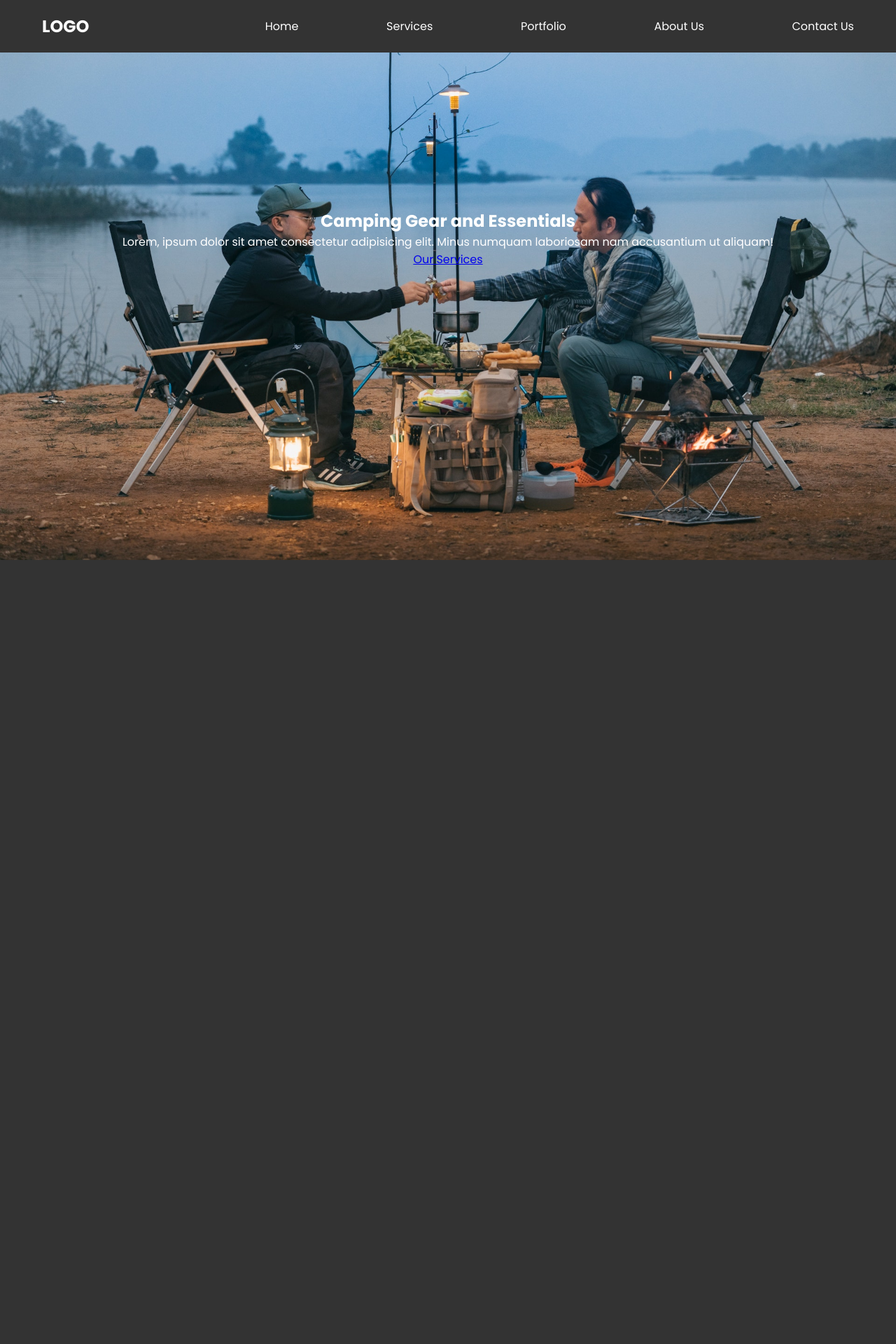
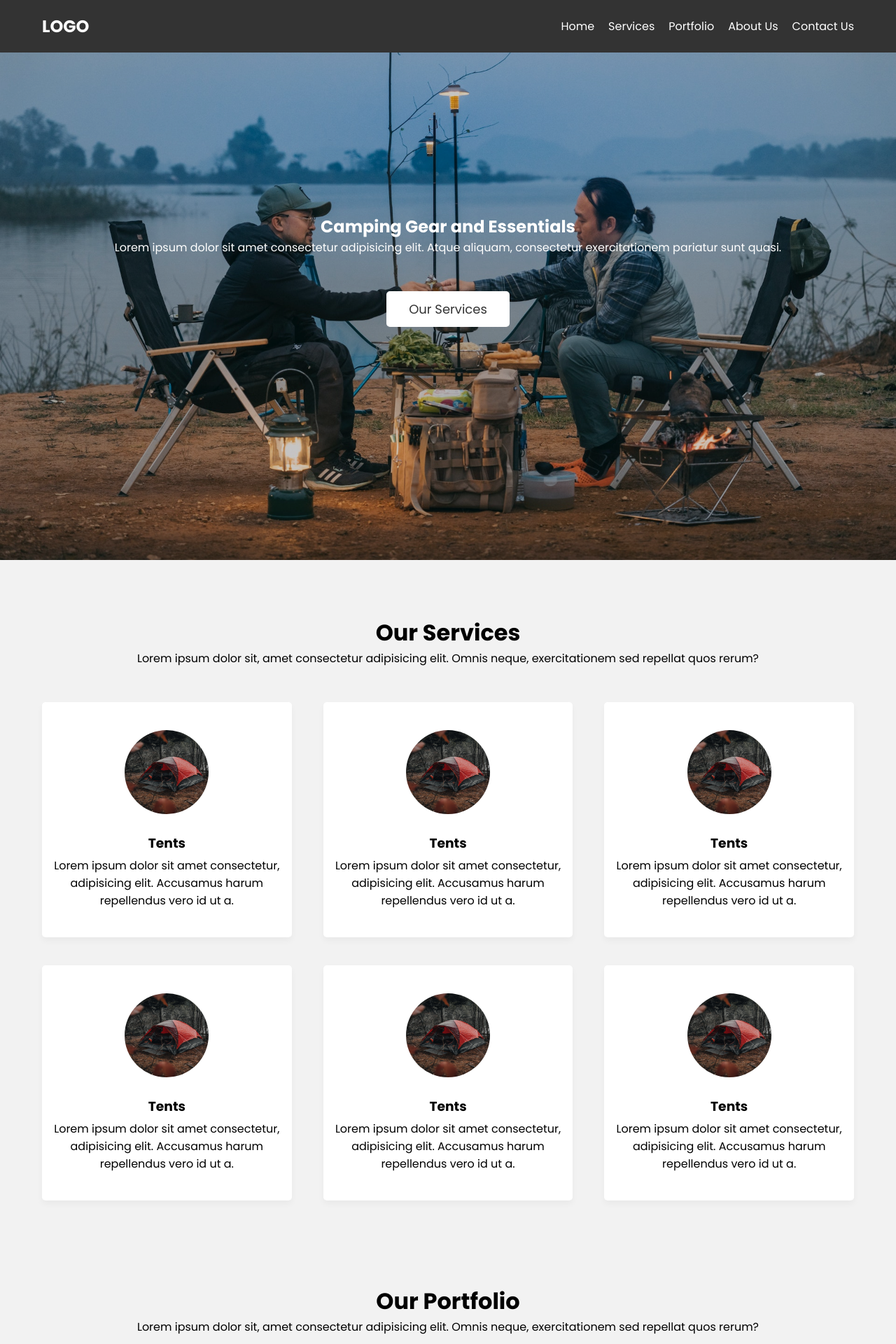
Before and after one commit to SageTheDM/KSSM293, a PHP site: page /codingNepal/index.html in a window 1280 px wide. Shown: the top 1920 px of the page at 70% size. Before the commit the page ends 800 px from the top, so only its background shows below. Run offline with PHP 8.4, Linux system fonts and the light colour scheme; some libraries are stand-ins or nearby versions.

Commit message:
Coding Nepal scool

```diff
--- a/codingNepal/index.html
+++ b/codingNepal/index.html
@@ -1,40 +1,213 @@
 <!DOCTYPE html>
 <html lang="en">
+
 <head>
     <meta charset="UTF-8">
     <meta name="viewport" content="width=device-width, initial-scale=1.0">
+    <title>Camping Gear Website | CodingNepal</title>
     <link rel="stylesheet" href="styles.css">
-    <title>Camping Gear Website | CodingNepal</title>
+    <script src="https://kit.fontawesome.com/18ba2e6d37.js" crossorigin="anonymous"></script>
 </head>
+
 <body>
     <header>
         <nav class="navbar container flex">
             <h2 class="logo"><a href="#">LOGO</a></h2>
-
-            <ul class="nav-links flex"></ul>
+            <ul class="nav-links flex">
                 <li><a href="#home">home</a></li>
                 <li><a href="#services">services</a></li>
                 <li><a href="#portfolio">portfolio</a></li>
-                <li><a href="#about us">about us</a></li>
-                <li><a href="#contact us">contact us</a></li>
+                <li><a href="#about">about us</a></li>
+                <li><a href="#contact">contact us</a></li>
             </ul>
         </nav>
     </header>
 
     <section class="homepage" id="home">
-       <div class="content flex">
+        <div class="content flex">
             <div class="text">
-                <h2>Camping Gear and Essentials</h2>
-                <p>
-                    Lorem, ipsum dolor sit amet consectetur adipisicing elit. Minus numquam laboriosam nam accusantium ut aliquam!
+                <h1>Camping Gear and Essentials</h1>
+                <p>Lorem ipsum dolor sit amet consectetur adipisicing elit. Atque aliquam, consectetur exercitationem
+                    pariatur sunt quasi.</p>
+            </div>
+            <a href="#services">Our Services</a>
+        </div>
+    </section>
+
+    <section class="services" id="services">
+        <div class="container">
+            <div class="section-title">
+                <h2>Our Services</h2>
+                <p>Lorem ipsum dolor sit, amet consectetur adipisicing elit. Omnis neque, exercitationem sed repellat
+                    quos rerum?</p>
+            </div>
+
+            <ul class="cards flex">
+                <li class="card">
+                    <img src="images/tents.jpg" alt="serviceImg">
+                    <h3>Tents</h3>
+                    <p>Lorem ipsum dolor sit amet consectetur, adipisicing elit. Accusamus harum repellendus vero id ut
+                        a.</p>
+
+                </li>
+                <li class="card">
+                    <img src="images/tents.jpg" alt="serviceImg">
+                    <h3>Tents</h3>
+                    <p>Lorem ipsum dolor sit amet consectetur, adipisicing elit. Accusamus harum repellendus vero id ut
+                        a.</p>
+
+                </li>
+                <li class="card">
+                    <img src="images/tents.jpg" alt="serviceImg">
+                    <h3>Tents</h3>
+                    <p>Lorem ipsum dolor sit amet consectetur, adipisicing elit. Accusamus harum repellendus vero id ut
+                        a.</p>
+
+                </li>
+                <li class="card">
+                    <img src="images/tents.jpg" alt="serviceImg">
+                    <h3>Tents</h3>
+                    <p>Lorem ipsum dolor sit amet consectetur, adipisicing elit. Accusamus harum repellendus vero id ut
+                        a.</p>
+
+                </li>
+                <li class="card">
+                    <img src="images/tents.jpg" alt="serviceImg">
+                    <h3>Tents</h3>
+                    <p>Lorem ipsum dolor sit amet consectetur, adipisicing elit. Accusamus harum repellendus vero id ut
+                        a.</p>
+
+                </li>
+                <li class="card">
+                    <img src="images/tents.jpg" alt="serviceImg">
+                    <h3>Tents</h3>
+                    <p>Lorem ipsum dolor sit amet consectetur, adipisicing elit. Accusamus harum repellendus vero id ut
+                        a.</p>
+
+                </li>
+            </ul>
+        </div>
+    </section>
+    <section class="portfolio" id="portfolio">
+        <div class="container">
+            <div class="section-title">
+                <h2>Our Portfolio</h2>
+                <p>Lorem ipsum dolor sit, amet consectetur adipisicing elit. Omnis neque, exercitationem sed repellat
+                    quos rerum?</p>
+            </div>
+            <ul class="cards flex">
+                <li class="card">
+                    <img src="images/camping-1.jpg" alt="serviceImg">
+                    <h3>Mountain Hiking</h3>
+                    <p>Lorem ipsum dolor sit amet consectetur, adipisicing elit. Accusamus harum repellendus vero id ut
+                        a.</p>
+                </li>
+                <li class="card">
+                    <img src="images/camping-1.jpg" alt="serviceImg">
+                    <h3>Mountain Hiking</h3>
+                    <p>Lorem ipsum dolor sit amet consectetur, adipisicing elit. Accusamus harum repellendus vero id ut
+                        a.</p>
+                </li>
+                <li class="card">
+                    <img src="images/camping-1.jpg" alt="serviceImg">
+                    <h3>Mountain Hiking</h3>
+                    <p>Lorem ipsum dolor sit amet consectetur, adipisicing elit. Accusamus harum repellendus vero id ut
+                        a.</p>
+                </li>
+                <li class="card">
+                    <img src="images/camping-1.jpg" alt="serviceImg">
+                    <h3>Mountain Hiking</h3>
+                    <p>Lorem ipsum dolor sit amet consectetur, adipisicing elit. Accusamus harum repellendus vero id ut
+                        a.</p>
+                </li>
+                <li class="card">
+                    <img src="images/camping-1.jpg" alt="serviceImg">
+                    <h3>Mountain Hiking</h3>
+                    <p>Lorem ipsum dolor sit amet consectetur, adipisicing elit. Accusamus harum repellendus vero id ut
+                        a.</p>
+                </li>
+                <li class="card">
+                    <img src="images/camping-1.jpg" alt="serviceImg">
+                    <h3>Mountain Hiking</h3>
+                    <p>Lorem ipsum dolor sit amet consectetur, adipisicing elit. Accusamus harum repellendus vero id ut
+                        a.</p>
+                </li>
+            </ul>
+        </div>
+    </section>
+    <section class="about" id="about">
+        <div class="container">
+            <div class="section-title">
+                <h2>About us</h2>
+                <p>Lorem ipsum dolor sit, amet consectetur adipisicing elit. Omnis neque, exercitationem sed repellat
+                    quos rerum?</p>
+            </div>
+
+            <div class="row company-info">
+                <h3>Our Story</h3>
+                <p>Lorem ipsum dolor sit amet consectetur adipisicing elit. Quam atque aliquid error a! Commodi a animi
+                    ex
+                    doloremque nostrum eos aperiam. Temporibus unde placeat quod sunt nihil aliquam commodi molestiae.
+                </p>
+
+                <h3>Our Vision</h3>
+                <p>Lorem ipsum dolor sit amet consectetur adipisicing elit. Quam atque aliquid error a! Commodi a animi
+                    ex
+                    doloremque nostrum eos aperiam. Temporibus unde placeat quod sunt nihil aliquam commodi molestiae.
                 </p>
             </div>
-            <a href="#services">Our Services</a>
-       </div>
+
+            <div class="row team">
+                <h3>Our Team</h3>
+                <ul>
+                    <li>
+                        John-Doe - Founder & CEO
+                    </li>
+                    <li>
+                        Jane Smith - Gear specialist
+                    </li>
+                    <li>
+                        John-Doe - Founder & CEO
+                    </li>
+                    <li>
+                        John-Doe - Founder & CEO
+                    </li>
+                </ul>
+            </div>
+        </div>
     </section>
+    <section class="contact" id="contact">
+        <div class="container">
+             <div class="section-title">
+                <h2>Contact us</h2>
+                <p>Lorem ipsum dolor sit, amet consectetur adipisicing elit. Omnis neque, exercitationem sed repellat
+                    quos rerum?</p>
+            </div>
+        </div>
 
+        <div class="row flex">
+            <div class="col information">
+                <div class="contact-details">
+                    <p><i class="fas fa-map-marker-alt"></i>12p Xampsite Avenue, Wilderness, CA 98765</p>
+                    <p><i class="fas fa-envelope"></i>info@photofuel.tech</p>
+                    <p><i class="fas fa-phone"></i>(123) 456-7890</p>
+                    <p><i class="fas fa-clock"></i>Monday - Friday: 9:00 AM - 5:00 PM</p>
+                    <p><i class="fas fa-clock"></i>Saturday: 10:00 AM - 3:00 PM</p>
+                    <p><i class="fas fa-clock"></i>Sunday: closed</p>
+                    <p><i class="fas fa-globe"></i>www.photofuel.tech</p>
+                </div>
+            </div>
 
+            <div class="col form">
+                <form action="#">
+                    <input type="text" placeholder="name*" required>
+                    <input type="email" placeholder="email*" required>
+                    <textarea placeholder="message*" required></textarea>
+                    <button id="submit" type="submit">send message</button>
+                </form>
+            </div>
+        </div>
+    </section>
+</body>
 
-
-</body>
 </html>
--- a/codingNepal/styles.css
+++ b/codingNepal/styles.css
@@ -1,13 +1,17 @@
 @import url('https://fonts.googleapis.com/css2?family=Poppins:ital,wght@0,100;0,200;0,300;0,400;0,500;0,600;0,700;0,800;0,900;1,100;1,200;1,300;1,400;1,500;1,600;1,700;1,800;1,900&display=swap');
 
-*{
-    font-family: "Poppins", sans-serif;
+* {
     margin: 0;
     padding: 0;
     box-sizing: border-box;
+    font-family: "Poppins", sans-serif;
 }
 
-header{
+body {
+    background: #f2f2f2;
+}
+
+header {
     position: fixed;
     top: 0;
     left: 0;
@@ -16,26 +20,25 @@ header{
     z-index: 100;
 }
 
-.flex{
+.flex {
     display: flex;
     align-items: center;
 }
 
-.container{
+.container {
     max-width: 1200px;
     width: 100%;
     margin: 0 auto;
     padding: 0 20px;
 }
 
-.navbar{
+.navbar {
     justify-content: space-between;
-    list-style: none;
 }
 
-.nav-links{
+.nav-links {
     gap: 20px;
-
+    list-style: none;
 }
 
 .navbar a {
@@ -47,40 +50,154 @@ header{
     transition: 0.2s;
 }
 
-.navbar a:hover{
+.navbar a:hover {
     color: #ddd;
 }
 
-.homepage{
+.homepage {
     position: relative;
     height: 100vh;
     width: 100%;
-    background: url(images/home-bg.jpg);
+    background: url("images/home-bg.jpg");
     background-position: center;
     background-size: cover;
 }
 
-.homepage::before{
-    content: '';
+.homepage::before {
+    content: "";
     position: absolute;
+    height: 100%;
+    width: 100%;
     top: 0;
     left: 0;
-    background: rgb(0, 0, 0, 0.2);
+    background: rgba(0, 0, 0, 0.2);
 }
 
-.homepage .content{
+.homepage .content {
+    position: relative;
     height: 85%;
     flex-direction: column;
     justify-content: center;
 }
 
-.homepage .text{
+.homepage .text {
     color: #fff;
     text-align: center;
+    margin-bottom: 50px;
 }
 
-.homepage .text h1{
+.homepage.text h1 {
     font-size: 60px;
     font-weight: 700;
     margin-bottom: 10px;
 }
+
+.homepage a {
+    color: #333;
+    text-decoration: none;
+    background: #fff;
+    padding: 10px 30px;
+    border-radius: 5px;
+    border: 2px solid #fff;
+    box-shadow: rgba(0, 0, 0, 0.3);
+    font-size: 18px;
+    transition: 0.3s;
+}
+
+.homepage a:hover {
+    color: #fff;
+    background: rgba(255, 255, 255, 0.3);
+}
+
+section {
+    padding-top: 80px;
+}
+
+.section-title {
+    text-align: center;
+}
+
+section h2 {
+    font-size: 2rem;
+}
+
+section .cards {
+    margin-top: 50px;
+    flex-wrap: wrap;
+    justify-content: space-between;
+}
+
+section .card {
+    width: calc(100% / 3 - 30px);
+    text-align: center;
+    list-style: none;
+    background-color: #fff;
+    padding: 40px 15px;
+    border-radius: 5px;
+    box-shadow: 0 5px 10px rgba(0, 0, 0, 0.04);
+    margin-bottom: 40px;
+}
+
+section .card img {
+    height: 120px;
+    width: 120px;
+    border-radius: 50%;
+    margin-bottom: 20px;
+}
+
+section .card p {
+    margin-top: 5px;
+}
+
+.portfolio .card {
+    padding: 0 0 20px;
+}
+
+.portfolio .card img {
+    height: 240px;
+    width: 100%;
+    border-radius: 8px 8px 0 0;
+}
+
+.about .company-info {
+    margin-top: 30px;
+}
+
+.about .row {
+    padding: 0 10px;
+}
+
+.about h3 {
+    margin-top: 30px 0 10px;
+}
+
+.about ul{
+    padding-left: 20px;
+}
+
+.contact .row{
+    margin: 60px 0 90px;
+    justify-content: space-between;
+}
+
+.contact .row .col{
+    padding: 0 10px;
+    width: calc(100%/ 2 - 50px);
+}
+
+.contact .row .col p{
+    color: #7a7a7a;
+    margin-bottom: 10px;
+}
+
+.contact .row .col p i{
+    margin-right:  10px;
+}
+
+.contact form input{
+    width: 100%;
+    height: 45px;
+    margin-bottom: 20px;
+    padding: 0 15px;
+    border: 1px solid #bfbfbf;
+}
```
